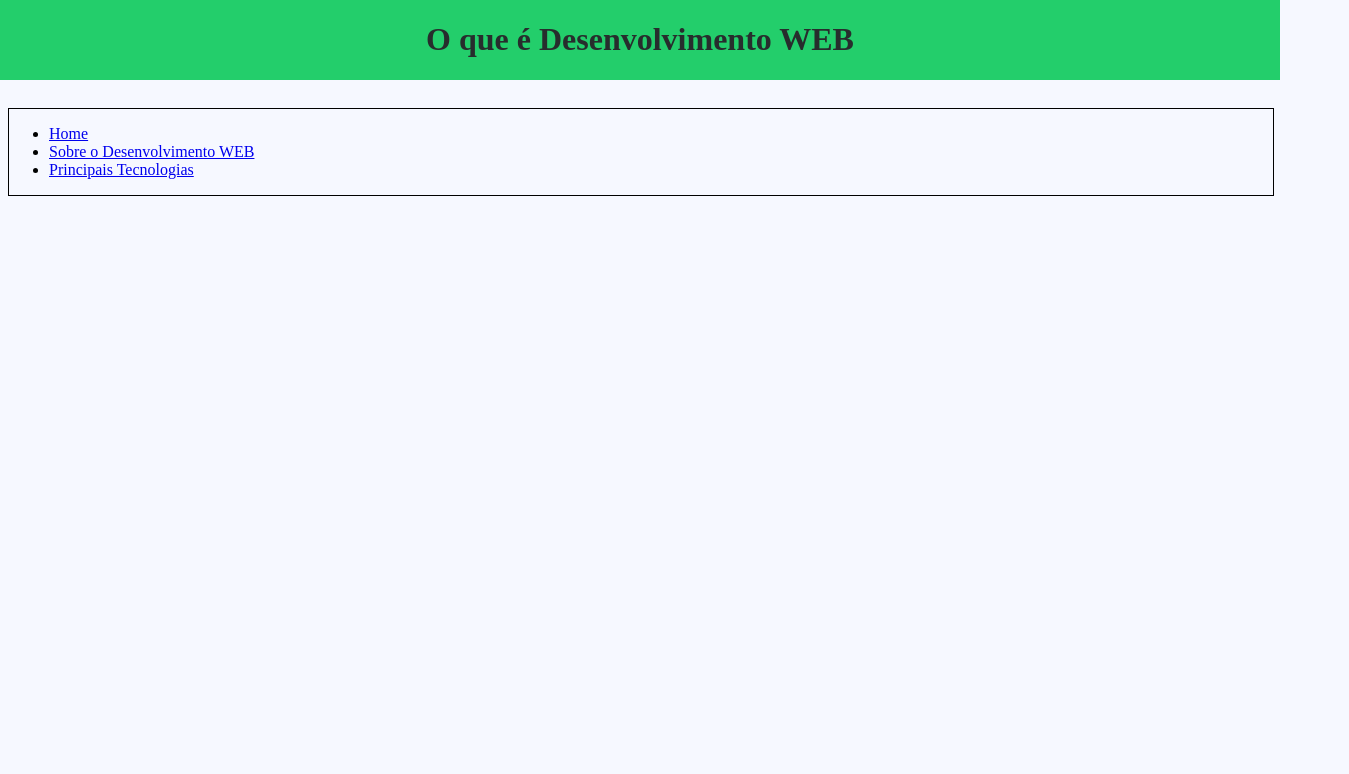
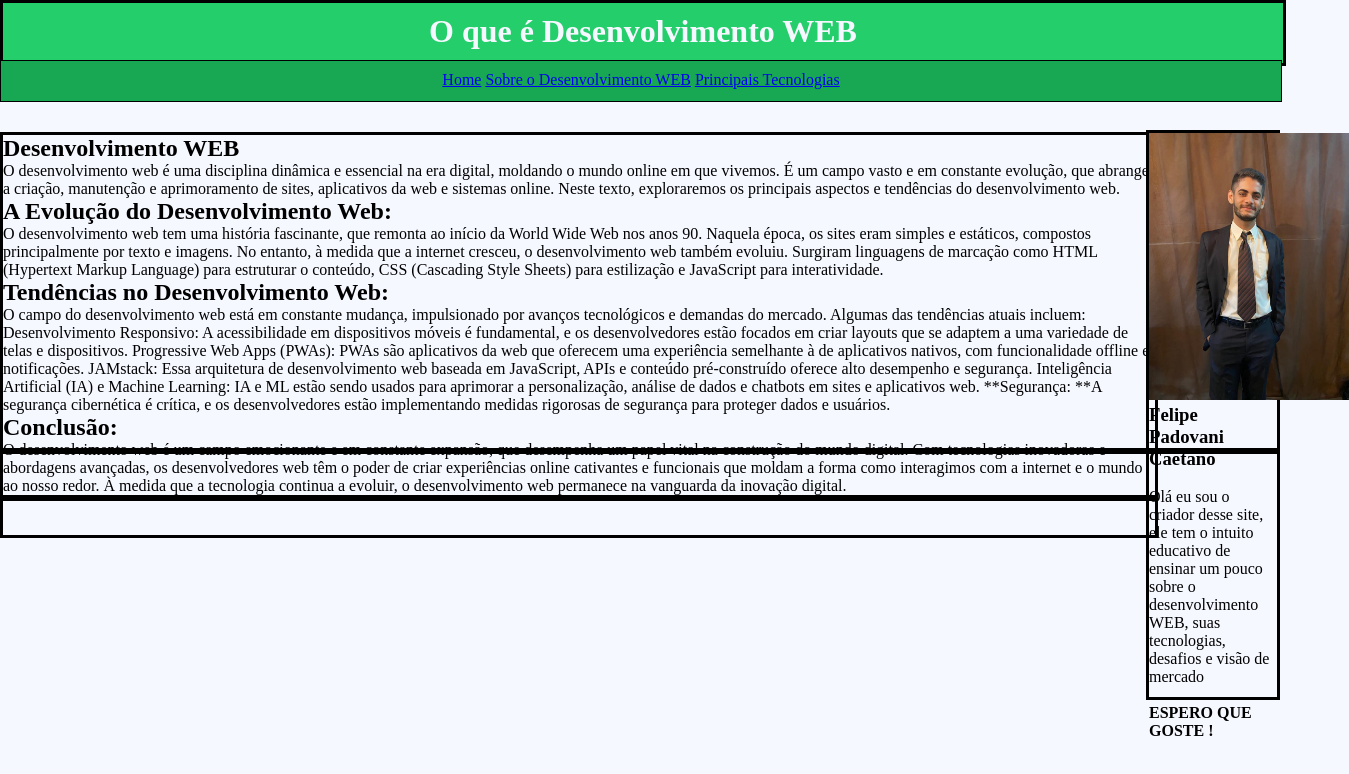
Before and after one commit to FeliperPC/to-do-list, a plain HTML site: page index.html in a window 1280 px wide. Shown: the whole page, 1349 px wide, since content can reach past the window. Drawn offline with Linux system fonts and the light colour scheme.

Commit message:
Aside e article em andamento

```diff
--- a/index.html
+++ b/index.html
@@ -9,23 +9,54 @@
 <body>
     <header>
         <h1 id="titulo">O que é Desenvolvimento WEB</h1>
-        <!--<img id="minha-foto" src="minhafoto.png" alt="este sou eu"> -->
     </header>
     <nav>
-        <ul>
+        <ul class="menu">
             <li><a href="#">Home</a></li>
             <li><a href="#">Sobre o Desenvolvimento WEB</a></li>
             <li><a href="#">Principais Tecnologias</a></li>
         </ul>
     </nav>
-    <article>
+    <main>
+        <article>
+            <h1>Desenvolvimento WEB</h1>
+            O desenvolvimento web é uma disciplina dinâmica e essencial na era digital, moldando o mundo online em que vivemos. É um campo vasto e em constante evolução, que abrange a criação, manutenção e aprimoramento de sites, aplicativos da web e sistemas online. Neste texto, exploraremos os principais aspectos e tendências do desenvolvimento web.
+
+    <h2>A Evolução do Desenvolvimento Web:</h2>
+
+    <p>O desenvolvimento web tem uma história fascinante, que remonta ao início da World Wide Web nos anos 90. Naquela época, os sites eram simples e estáticos, compostos principalmente por texto e imagens. No entanto, à medida que a internet cresceu, o desenvolvimento web também evoluiu. Surgiram linguagens de marcação como HTML (Hypertext Markup Language) para estruturar o conteúdo, CSS (Cascading Style Sheets) para estilização e JavaScript para interatividade.</p>
+
+    <h2>Tendências no Desenvolvimento Web:</h2>
+
+    <p>O campo do desenvolvimento web está em constante mudança, impulsionado por avanços tecnológicos e demandas do mercado. Algumas das tendências atuais incluem:
+
+    Desenvolvimento Responsivo: A acessibilidade em dispositivos móveis é fundamental, e os desenvolvedores estão focados em criar layouts que se adaptem a uma variedade de telas e dispositivos.
+
+    Progressive Web Apps (PWAs): PWAs são aplicativos da web que oferecem uma experiência semelhante à de aplicativos nativos, com funcionalidade offline e notificações.
+
+    JAMstack: Essa arquitetura de desenvolvimento web baseada em JavaScript, APIs e conteúdo pré-construído oferece alto desempenho e segurança.
+
+    Inteligência Artificial (IA) e Machine Learning: IA e ML estão sendo usados para aprimorar a personalização, análise de dados e chatbots em sites e aplicativos web.
+
+    **Segurança: **A segurança cibernética é crítica, e os desenvolvedores estão implementando medidas rigorosas de segurança para proteger dados e usuários.</p>
+
+    <h2>Conclusão:</h2>
+
+    <p>O desenvolvimento web é um campo emocionante e em constante expansão, que desempenha um papel vital na construção do mundo digital. Com tecnologias inovadoras e abordagens avançadas, os desenvolvedores web têm o poder de criar experiências online cativantes e funcionais que moldam a forma como interagimos com a internet e o mundo ao nosso redor. À medida que a tecnologia continua a evoluir, o desenvolvimento web permanece na vanguarda da inovação digital.</p>
+            <section>
+
+            </section>
+        </article>
         <aside>
-
+            <img id="minha-foto" src="minhafoto.png" alt="este sou eu">
+            <h3>Felipe Padovani Caetano</h3>
+            <br>
+            <p>Olá eu sou o criador desse site, ele tem o intuito educativo de ensinar um pouco sobre o desenvolvimento WEB, suas tecnologias, desafios e visão de mercado
+            </p>
+            <br>
+            <p><strong>ESPERO QUE GOSTE !</strong></p>
         </aside>
-        <section>
-
-        </section>
-    </article>
+    </main>
     <footer>
 
     </footer>
--- a/style.css
+++ b/style.css
@@ -4,39 +4,66 @@ PALETA DE CORES
     PRETO : #272D2D
     BRANCO : #F6F8FF
 */
-*{
-    top: 0;
-    left: 0;
-    right:0;
+* {
+    margin: 0;
+    padding: 0;
+    border: 0;
+  }
+
+article,nav,footer,section,header,aside{
+    border: 3px solid black;
 }
+
 body{
     background-color: #F6F8FF;
 }
 header{
+    --altura: 60px;
     position: fixed;
     top: 0px;
-    height : 80px;
+    height : 60px;
     width: 100%;
     background-color: #23CE6B;
     text-align: center;
 }
 
 #titulo{
-    color: #272D2D;
+    position:relative;
+    top:10px;
+    color:#F6F8FF;
 }
 nav{
     position: relative;
-    top: 100px;
+    top: 60px;
     width: 100%;
+    height: 40px;
     border: 1px solid black;
+    background-color: #18a753;
 }
-/* nav ul li{
+ul{
+    top:10px;
+    position: absolute;
+    width: 100%;
+    text-align: center;
+}
+
+ul.menu li{
+    color:#F6F8FF;
     display: inline-block;
-    list-style: none;
-    padding: 0 30px 0 30px;
-    border: 1px solid black;
-} */
-ul{
-    margin-left: auto;
-    margin-right: auto;
 }
+article{
+    position: relative;
+    top: 90px;
+    width: 90%;
+    height:400px;
+}
+aside{
+    position:absolute;
+    width: 10%;
+    right: 0;
+    top: 130px;
+    bottom: 100px;
+}
+#minha-foto{
+    width: 200px;
+}
```
Also changed, not shown: README.md.
